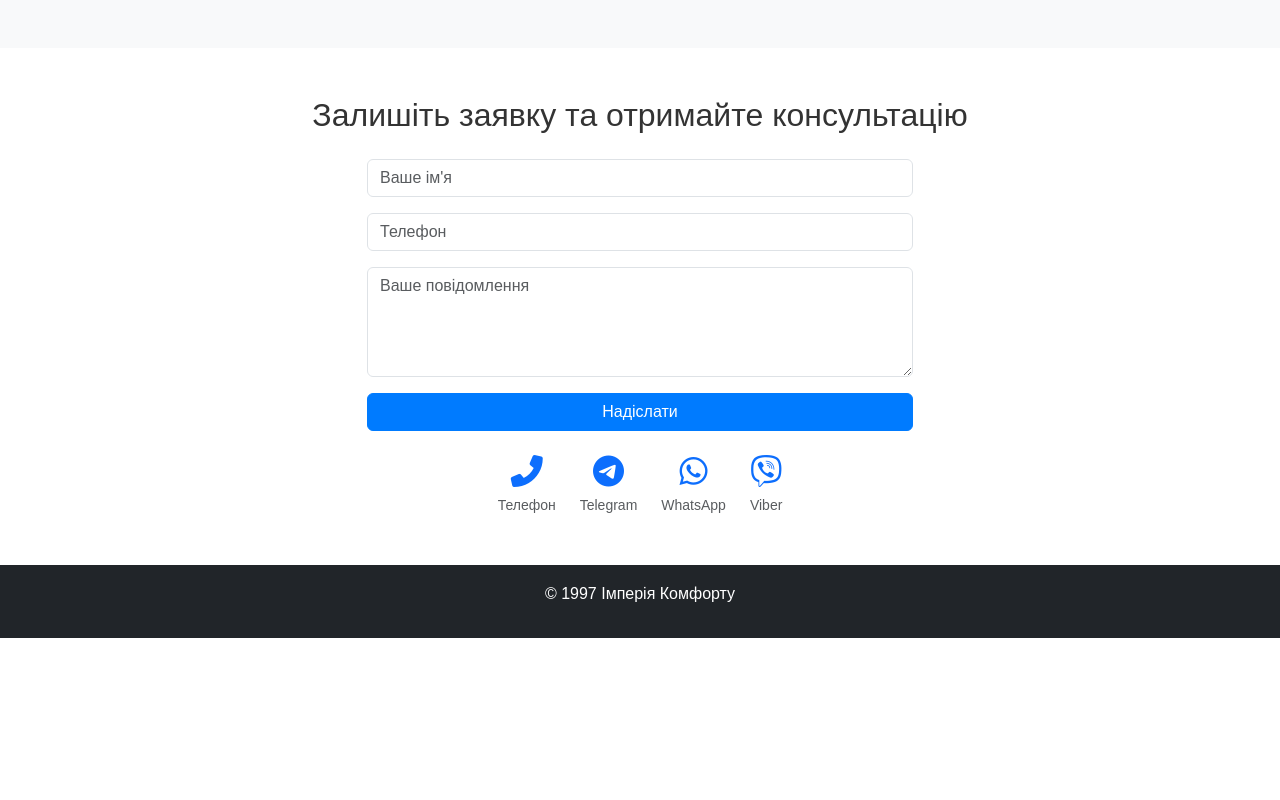
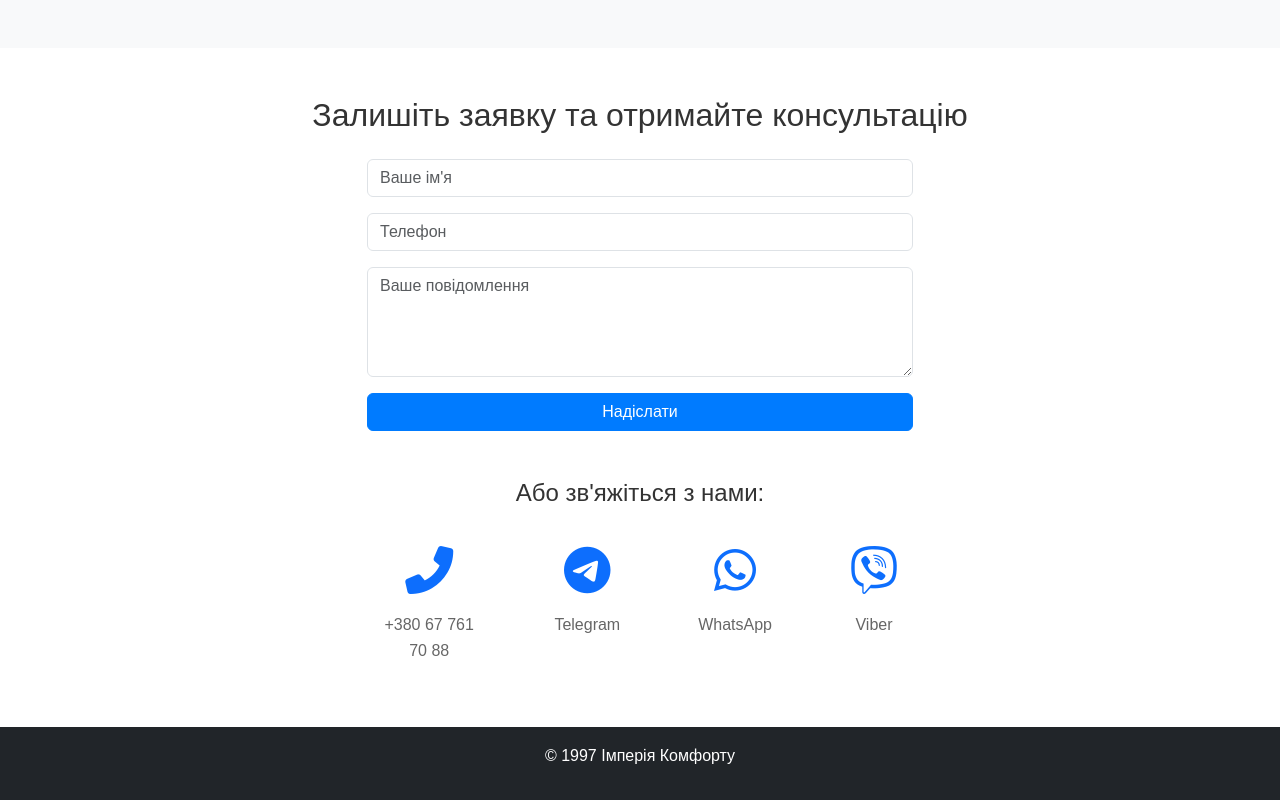
Before and after one commit to CryptocomTrader/imperia, a plain HTML site: page index.html in a window 1280 px wide. Shown: the part 1950-2750 px from the top of the page. Before the commit the page ends 2588 px from the top, so only its background shows below. Drawn offline with nearby package versions, Linux system fonts and the light colour scheme.

Commit message:
Improve contact icons styling

```diff
--- a/css/styles.css
+++ b/css/styles.css
@@ -155,19 +155,28 @@ body {
 
 .contact-icon {
     text-align: center;
-    transition: transform 0.2s;
+    transition: all 0.3s ease;
+    padding: 15px;
+    border-radius: 10px;
 }
 
 .contact-icon:hover {
-    transform: scale(1.1);
+    transform: translateY(-5px);
+    background-color: rgba(0, 123, 255, 0.1);
 }
 
 .contact-icon i {
-    transition: color 0.2s;
+    transition: color 0.3s;
+    margin-bottom: 10px;
 }
 
 .contact-icon:hover i {
     color: #0056b3 !important;
+}
+
+.contact-icon div {
+    color: #666;
+    font-size: 1rem;
 }
 
 /* Кнопки */
--- a/index.html
+++ b/index.html
@@ -136,23 +136,24 @@
                         </div>
                         <button type="submit" class="btn btn-primary w-100">Надіслати</button>
                     </form>
-                    <div class="mt-4">
-                        <div class="d-flex justify-content-center gap-4">
+                    <div class="mt-5">
+                        <h4 class="text-center mb-4">Або зв'яжіться з нами:</h4>
+                        <div class="d-flex justify-content-center gap-5">
                             <a href="tel:+380677617088" class="text-decoration-none contact-icon">
-                                <i class="fas fa-phone-alt fa-2x text-primary"></i>
-                                <div class="small text-muted mt-1">Телефон</div>
+                                <i class="fas fa-phone-alt fa-3x text-primary"></i>
+                                <div class="mt-2">+380 67 761 70 88</div>
                             </a>
                             <a href="https://t.me/Liglin25" target="_blank" class="text-decoration-none contact-icon">
-                                <i class="fab fa-telegram fa-2x text-primary"></i>
-                                <div class="small text-muted mt-1">Telegram</div>
+                                <i class="fab fa-telegram fa-3x text-primary"></i>
+                                <div class="mt-2">Telegram</div>
                             </a>
                             <a href="https://wa.me/380677617088?text=" target="_blank" class="text-decoration-none contact-icon">
-                                <i class="fab fa-whatsapp fa-2x text-primary"></i>
-                                <div class="small text-muted mt-1">WhatsApp</div>
+                                <i class="fab fa-whatsapp fa-3x text-primary"></i>
+                                <div class="mt-2">WhatsApp</div>
                             </a>
                             <a href="viber://chat?number=+380677617088" class="text-decoration-none contact-icon">
-                                <i class="fab fa-viber fa-2x text-primary"></i>
-                                <div class="small text-muted mt-1">Viber</div>
+                                <i class="fab fa-viber fa-3x text-primary"></i>
+                                <div class="mt-2">Viber</div>
                             </a>
                         </div>
                     </div>
```
